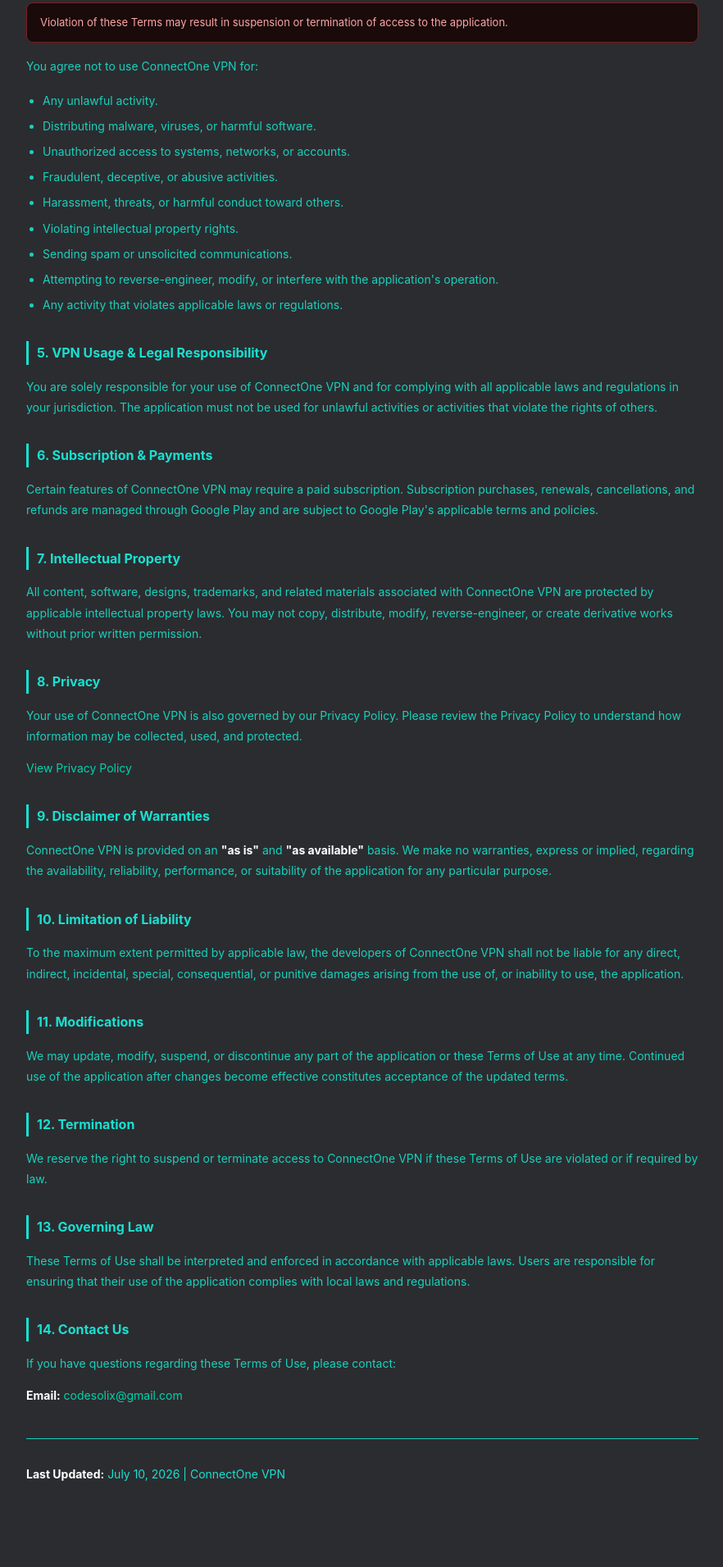
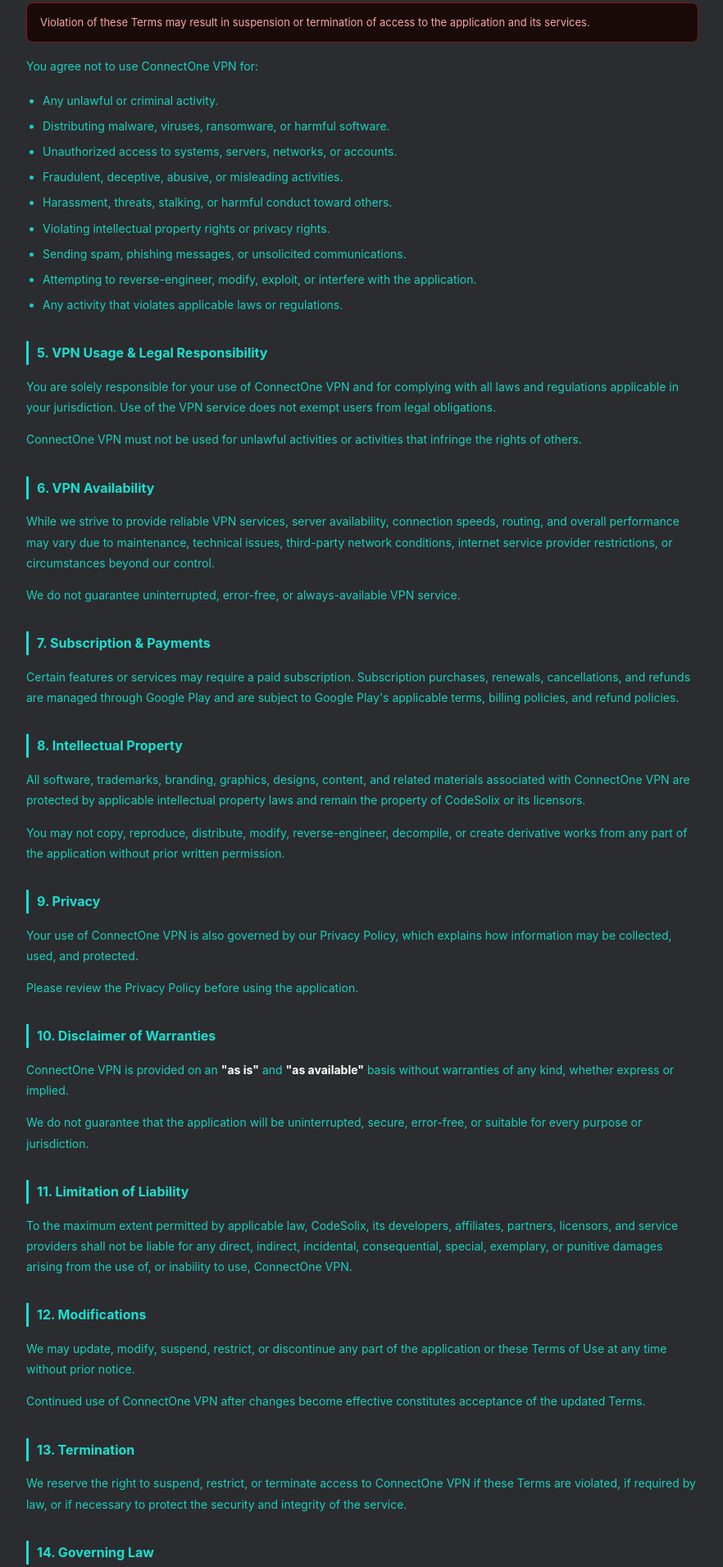
Before and after one commit to codesolix-commits/CodeSolix, a plain HTML site: page connectone vpn/Terms of Use.html in a window 1280 px wide. Shown: the part 635-2546 px from the top of the page at 82% size, without its empty margins (198-1080 px from the left). Before the commit the page ends 2490 px from the top, so only its background shows below. Drawn offline with Linux system fonts and the light colour scheme.

Commit message:
today commit

```diff
--- a/connectone vpn/Terms of Use.html
+++ b/connectone vpn/Terms of Use.html
@@ -1,7 +1,7 @@
 <!DOCTYPE html>
 <html>
 <head>
-<meta http-equiv="Content-Type" content="text/html; charset=UTF-8">
+<meta charset="UTF-8">
 <meta name="viewport" content="width=device-width, initial-scale=1.0">
 <title>Terms of Use - ConnectOne VPN</title>
 
@@ -93,118 +93,147 @@ color:#19E0D0;
 <div class="subtitle">ConnectOne VPN</div>
 
 <h2>1. Introduction</h2>
+
 <p>
-Welcome to <strong>ConnectOne VPN</strong>. By downloading, installing, or using the application, you agree to be bound by these Terms of Use. These terms govern your access to and use of the application and related services.
+Welcome to <strong>ConnectOne VPN</strong>. By downloading, installing, accessing, or using the application, you agree to be bound by these Terms of Use. These terms govern your access to and use of the application and related services.
 </p>
 
 <p>
-If you do not agree with any part of these terms, please discontinue use of the application.
+If you do not agree with any part of these Terms, please discontinue use of the application immediately.
 </p>
 
 <h2>2. Eligibility</h2>
+
 <p>
-You must be at least <strong>13 years of age</strong> to use ConnectOne VPN. If you are under the age of 18, you should use the application only with the consent of a parent or legal guardian.
+You must be at least <strong>13 years of age</strong> to use ConnectOne VPN. If you are under the age of 18, you should use the application only with the involvement and consent of a parent or legal guardian.
 </p>
 
 <h2>3. Permitted Use</h2>
+
 <p>
-ConnectOne VPN is intended to provide VPN connectivity and related network utility features. You may use the application only in accordance with applicable laws and these Terms of Use.
+ConnectOne VPN is intended to provide VPN connectivity, privacy protection, and related network utility features. You may use the application only in accordance with applicable laws, regulations, and these Terms of Use.
 </p>
 
 <h2>4. Prohibited Use</h2>
 
 <div class="warning-box">
-Violation of these Terms may result in suspension or termination of access to the application.
+Violation of these Terms may result in suspension or termination of access to the application and its services.
 </div>
 
 <p>You agree not to use ConnectOne VPN for:</p>
 
 <ul>
-<li>Any unlawful activity.</li>
-<li>Distributing malware, viruses, or harmful software.</li>
-<li>Unauthorized access to systems, networks, or accounts.</li>
-<li>Fraudulent, deceptive, or abusive activities.</li>
-<li>Harassment, threats, or harmful conduct toward others.</li>
-<li>Violating intellectual property rights.</li>
-<li>Sending spam or unsolicited communications.</li>
-<li>Attempting to reverse-engineer, modify, or interfere with the application's operation.</li>
+<li>Any unlawful or criminal activity.</li>
+<li>Distributing malware, viruses, ransomware, or harmful software.</li>
+<li>Unauthorized access to systems, servers, networks, or accounts.</li>
+<li>Fraudulent, deceptive, abusive, or misleading activities.</li>
+<li>Harassment, threats, stalking, or harmful conduct toward others.</li>
+<li>Violating intellectual property rights or privacy rights.</li>
+<li>Sending spam, phishing messages, or unsolicited communications.</li>
+<li>Attempting to reverse-engineer, modify, exploit, or interfere with the application.</li>
 <li>Any activity that violates applicable laws or regulations.</li>
 </ul>
 
 <h2>5. VPN Usage & Legal Responsibility</h2>
 
 <p>
-You are solely responsible for your use of ConnectOne VPN and for complying with all applicable laws and regulations in your jurisdiction. The application must not be used for unlawful activities or activities that violate the rights of others.
-</p>
-
-<h2>6. Subscription & Payments</h2>
-
-<p>
-Certain features of ConnectOne VPN may require a paid subscription. Subscription purchases, renewals, cancellations, and refunds are managed through Google Play and are subject to Google Play's applicable terms and policies.
-</p>
-
-<h2>7. Intellectual Property</h2>
-
-<p>
-All content, software, designs, trademarks, and related materials associated with ConnectOne VPN are protected by applicable intellectual property laws. You may not copy, distribute, modify, reverse-engineer, or create derivative works without prior written permission.
-</p>
-
-<h2>8. Privacy</h2>
-
-<p>
-Your use of ConnectOne VPN is also governed by our Privacy Policy. Please review the Privacy Policy to understand how information may be collected, used, and protected.
+You are solely responsible for your use of ConnectOne VPN and for complying with all laws and regulations applicable in your jurisdiction. Use of the VPN service does not exempt users from legal obligations.
 </p>
 
 <p>
-<a href="https://codesolix.com/connectone%20vpn/Privacy%20Policy.html">
-View Privacy Policy
-</a>
+ConnectOne VPN must not be used for unlawful activities or activities that infringe the rights of others.
 </p>
 
-<h2>9. Disclaimer of Warranties</h2>
+<h2>6. VPN Availability</h2>
 
 <p>
-ConnectOne VPN is provided on an <strong>"as is"</strong> and <strong>"as available"</strong> basis. We make no warranties, express or implied, regarding the availability, reliability, performance, or suitability of the application for any particular purpose.
+While we strive to provide reliable VPN services, server availability, connection speeds, routing, and overall performance may vary due to maintenance, technical issues, third-party network conditions, internet service provider restrictions, or circumstances beyond our control.
 </p>
 
-<h2>10. Limitation of Liability</h2>
+<p>
+We do not guarantee uninterrupted, error-free, or always-available VPN service.
+</p>
+
+<h2>7. Subscription & Payments</h2>
 
 <p>
-To the maximum extent permitted by applicable law, the developers of ConnectOne VPN shall not be liable for any direct, indirect, incidental, special, consequential, or punitive damages arising from the use of, or inability to use, the application.
+Certain features or services may require a paid subscription. Subscription purchases, renewals, cancellations, and refunds are managed through Google Play and are subject to Google Play's applicable terms, billing policies, and refund policies.
 </p>
 
-<h2>11. Modifications</h2>
+<h2>8. Intellectual Property</h2>
 
 <p>
-We may update, modify, suspend, or discontinue any part of the application or these Terms of Use at any time. Continued use of the application after changes become effective constitutes acceptance of the updated terms.
+All software, trademarks, branding, graphics, designs, content, and related materials associated with ConnectOne VPN are protected by applicable intellectual property laws and remain the property of CodeSolix or its licensors.
 </p>
 
-<h2>12. Termination</h2>
+<p>
+You may not copy, reproduce, distribute, modify, reverse-engineer, decompile, or create derivative works from any part of the application without prior written permission.
+</p>
+
+<h2>9. Privacy</h2>
 
 <p>
-We reserve the right to suspend or terminate access to ConnectOne VPN if these Terms of Use are violated or if required by law.
+Your use of ConnectOne VPN is also governed by our Privacy Policy, which explains how information may be collected, used, and protected.
 </p>
 
-<h2>13. Governing Law</h2>
+<p>
+Please review the Privacy Policy before using the application.
+</p>
+
+<h2>10. Disclaimer of Warranties</h2>
+
+<p>
+ConnectOne VPN is provided on an <strong>"as is"</strong> and <strong>"as available"</strong> basis without warranties of any kind, whether express or implied.
+</p>
+
+<p>
+We do not guarantee that the application will be uninterrupted, secure, error-free, or suitable for every purpose or jurisdiction.
+</p>
+
+<h2>11. Limitation of Liability</h2>
+
+<p>
+To the maximum extent permitted by applicable law, CodeSolix, its developers, affiliates, partners, licensors, and service providers shall not be liable for any direct, indirect, incidental, consequential, special, exemplary, or punitive damages arising from the use of, or inability to use, ConnectOne VPN.
+</p>
+
+<h2>12. Modifications</h2>
+
+<p>
+We may update, modify, suspend, restrict, or discontinue any part of the application or these Terms of Use at any time without prior notice.
+</p>
+
+<p>
+Continued use of ConnectOne VPN after changes become effective constitutes acceptance of the updated Terms.
+</p>
+
+<h2>13. Termination</h2>
+
+<p>
+We reserve the right to suspend, restrict, or terminate access to ConnectOne VPN if these Terms are violated, if required by law, or if necessary to protect the security and integrity of the service.
+</p>
+
+<h2>14. Governing Law</h2>
 
 <p>
 These Terms of Use shall be interpreted and enforced in accordance with applicable laws. Users are responsible for ensuring that their use of the application complies with local laws and regulations.
 </p>
 
-<h2>14. Contact Us</h2>
+<h2>15. Contact Us</h2>
 
 <p>
 If you have questions regarding these Terms of Use, please contact:
 </p>
 
 <p>
+<strong>Developer:</strong> CodeSolix<br>
+<strong>Application:</strong> ConnectOne VPN<br>
 <strong>Email:</strong>
 <a href="mailto:codesolix@gmail.com">codesolix@gmail.com</a>
 </p>
 
 <div class="footer">
 <p>
-<strong>Last Updated:</strong> July 10, 2026 | ConnectOne VPN
+<strong>Last Updated:</strong> July 11, 2026 | ConnectOne VPN
 </p>
 </div>
 
```
Also changed, not shown: connectone vpn/Privacy Policy.html (+77 -71 lines).
